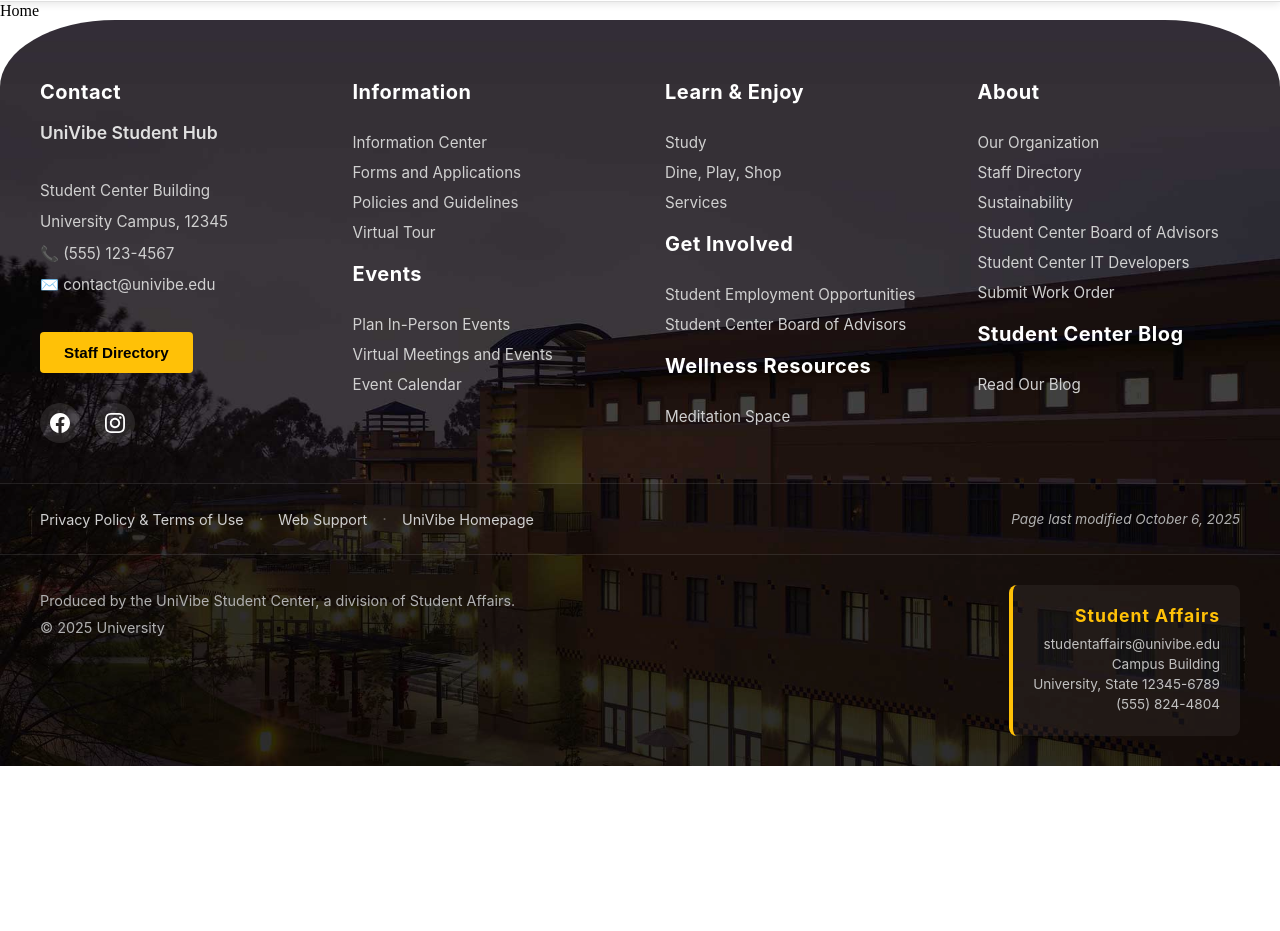
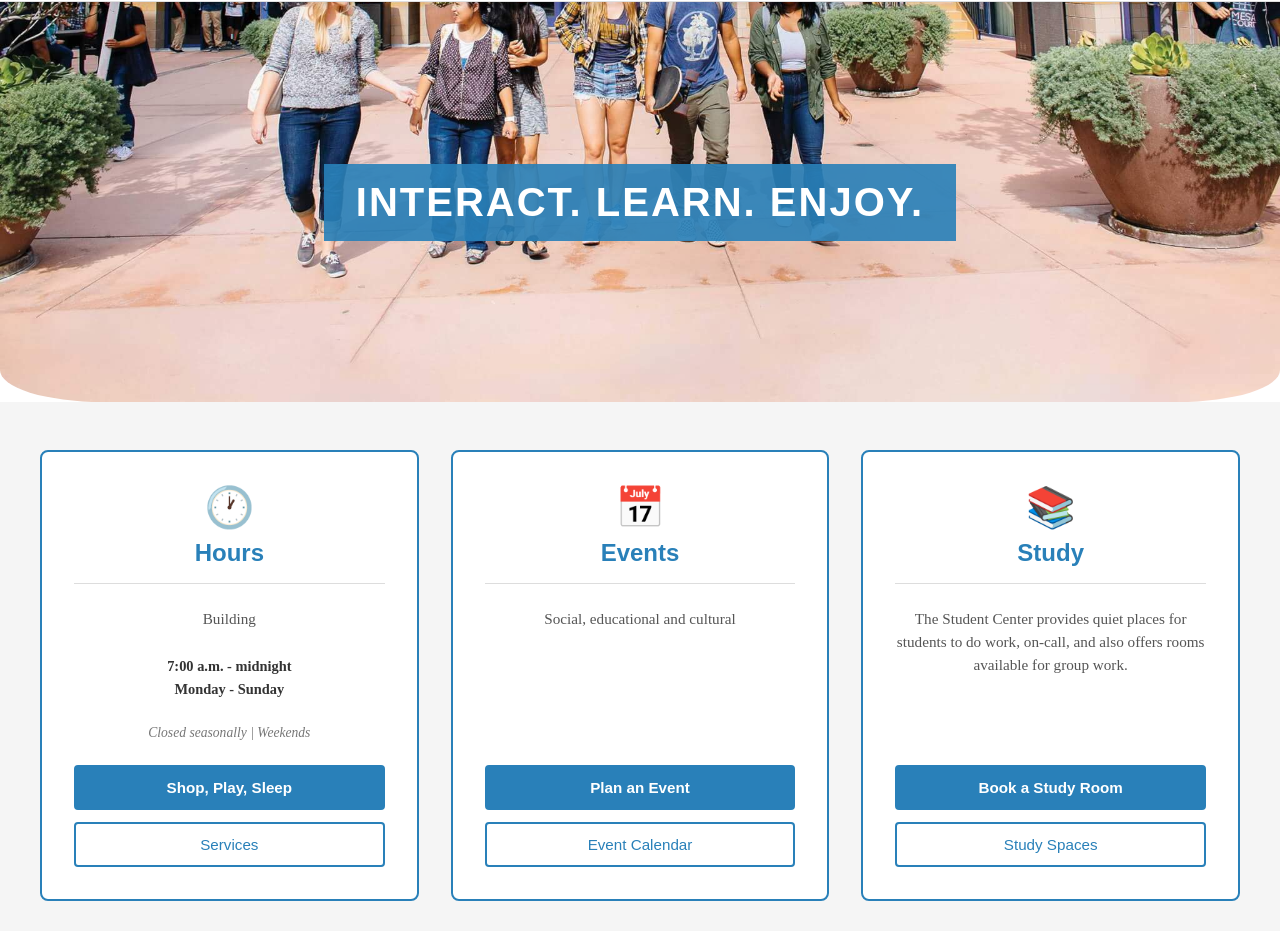
Before and after one commit to Yanal-Odeh/UniVibe, a React (Vite) app: page / in a window 1280 px wide. Shown: the part 79-1010 px from the top of the page. Before the commit the page ends 845 px from the top, so only its background shows below. Built offline with nearby package versions, Linux system fonts and the light colour scheme.

Commit message:
home page

```diff
--- a/src/Pages/Home/Home.jsx
+++ b/src/Pages/Home/Home.jsx
@@ -1,9 +1,115 @@
-import React from 'react'
+import React from 'react';
+import styles from './Home.module.scss';
 
-function Home() {
+const Home = () => {
+  const cards = [
+    {
+      icon: '🕐',
+      title: 'Hours',
+      subtitle: 'Building',
+      info: '7:00 a.m. - midnight\nMonday - Sunday',
+      note: 'Closed seasonally | Weekends',
+      buttons: [
+        { text: 'Shop, Play, Sleep', primary: true },
+        { text: 'Services', primary: false }
+      ]
+    },
+    {
+      icon: '📅',
+      title: 'Events',
+      subtitle: 'Social, educational and cultural',
+      buttons: [
+        { text: 'Plan an Event', primary: true },
+        { text: 'Event Calendar', primary: false }
+      ]
+    },
+    {
+      icon: '📚',
+      title: 'Study',
+      subtitle: 'The Student Center provides quiet places for students to do work, on-call, and also offers rooms available for group work.',
+      buttons: [
+        { text: 'Book a Study Room', primary: true },
+        { text: 'Study Spaces', primary: false }
+      ]
+    },
+    {
+      icon: '📍',
+      title: 'Directions',
+      subtitle: 'Find your way to the Student Center and elsewhere on campus',
+      buttons: [
+        { text: 'Information Center', primary: true },
+        { text: 'Parking', primary: false }
+      ]
+    },
+    {
+      icon: '💼',
+      title: 'Employment',
+      subtitle: 'Do you want to be part of our team? Find out about openings at the Student Center.',
+      buttons: [
+        { text: 'Student Employment Opportunities', primary: true }
+      ]
+    },
+    {
+      icon: '📋',
+      title: 'Work Orders',
+      subtitle: 'Departments can use this form to request a special or repair of repair in the Student Center.',
+      buttons: [
+        { text: 'Work Order Request Form', primary: true }
+      ]
+    }
+  ];
+
   return (
-    <div>Home</div>
-  )
-}
+    <div className={styles.homePage}>
+      {/* Hero Section */}
+      <div className={styles.hero}>
+        <div className={styles.heroOverlay} />
+        <h1 className={styles.heroTitle}>
+          INTERACT. LEARN. ENJOY.
+        </h1>
+      </div>
 
-export default Home
+      {/* Cards Section */}
+      <div className={styles.cardsSection}>
+        <div className={styles.cardsGrid}>
+          {cards.map((card, index) => (
+            <div key={index} className={styles.card}>
+              {/* Icon and Title */}
+              <div className={styles.cardHeader}>
+                <div className={styles.cardIcon}>{card.icon}</div>
+                <h2 className={styles.cardTitle}>{card.title}</h2>
+              </div>
+
+              {/* Content */}
+              <div className={styles.cardContent}>
+                {card.subtitle && (
+                  <p className={styles.cardSubtitle}>{card.subtitle}</p>
+                )}
+                {card.info && (
+                  <p className={styles.cardInfo}>{card.info}</p>
+                )}
+                {card.note && (
+                  <p className={styles.cardNote}>{card.note}</p>
+                )}
+              </div>
+
+              {/* Buttons */}
+              <div className={styles.cardButtons}>
+                {card.buttons.map((button, btnIndex) => (
+                  <button
+                    key={btnIndex}
+                    className={button.primary ? styles.btnPrimary : styles.btnSecondary}
+                  >
+                    {button.text}
+                  </button>
+                ))}
+              </div>
+            </div>
+          ))}
+        </div>
+      </div>
+    </div>
+  );
+};
+
+export default Home;
--- a/src/Pages/Home/Home.module.scss
+++ b/src/Pages/Home/Home.module.scss
@@ -0,0 +1,184 @@
+// Home Page Styles
+.homePage {
+  min-height: 100vh;
+  display: flex;
+  flex-direction: column;
+}
+
+// Hero Section
+.hero {
+  position: relative;
+  height: 50vh;
+  min-height: 400px;
+  background-image: url('../../Images/cover-image-home-student-center.jpg');
+  background-size: cover;
+  background-position:90% 60%;
+  background-attachment: fixed;
+  display: flex;
+  align-items: center;
+  justify-content: center;
+  border-bottom-right-radius: 8%; ;
+ border-bottom-left-radius: 8%; ;
+}
+
+.heroOverlay {
+  position: absolute;
+  top: 0;
+  left: 0;
+  right: 0;
+  bottom: 0;
+}
+
+.heroTitle {
+  position: relative;
+  color: white;
+  font-size: 2.5rem;
+  font-weight: bold;
+  text-align: center;
+  padding: 1rem 2rem;
+  background-color: rgba(41, 128, 185, 0.9);
+  text-transform: uppercase;
+  letter-spacing: 2px;
+  font-family: Arial, sans-serif;
+
+  @media (max-width: 768px) {
+    font-size: 2rem;
+    padding: 0.75rem 1.5rem;
+  }
+
+  @media (max-width: 480px) {
+    font-size: 1.5rem;
+    padding: 0.5rem 1rem;
+  }
+}
+
+// Cards Section
+.cardsSection {
+  flex: 1;
+  background-color: #f5f5f5;
+  padding: 3rem 2rem;
+}
+
+.cardsGrid {
+  max-width: 1200px;
+  margin: 0 auto;
+  display: grid;
+  grid-template-columns: repeat(auto-fit, minmax(320px, 1fr));
+  gap: 2rem;
+
+  @media (max-width: 768px) {
+    grid-template-columns: 1fr;
+    gap: 1.5rem;
+  }
+}
+
+// Card Styles
+.card {
+  background-color: white;
+  border: 2px solid #2980b9;
+  border-radius: 8px;
+  padding: 2rem;
+  display: flex;
+  flex-direction: column;
+  gap: 1rem;
+  transition: transform 0.3s ease, box-shadow 0.3s ease;
+
+  &:hover {
+    transform: translateY(-4px);
+    box-shadow: 0 4px 12px rgba(0, 0, 0, 0.15);
+  }
+}
+
+.cardHeader {
+  text-align: center;
+  border-bottom: 1px solid #ddd;
+  padding-bottom: 1rem;
+}
+
+.cardIcon {
+  font-size: 2.5rem;
+  margin-bottom: 0.5rem;
+}
+
+.cardTitle {
+  color: #2980b9;
+  font-size: 1.5rem;
+  margin: 0;
+  font-family: Arial, sans-serif;
+}
+
+.cardContent {
+  flex: 1;
+  display: flex;
+  flex-direction: column;
+  gap: 0.5rem;
+}
+
+.cardSubtitle {
+  color: #555;
+  font-size: 0.95rem;
+  line-height: 1.5;
+  text-align: center;
+  margin: 0.5rem 0;
+}
+
+.cardInfo {
+  color: #333;
+  font-size: 0.9rem;
+  line-height: 1.6;
+  text-align: center;
+  font-weight: bold;
+  margin: 0.5rem 0;
+  white-space: pre-line;
+}
+
+.cardNote {
+  color: #777;
+  font-size: 0.85rem;
+  text-align: center;
+  font-style: italic;
+  margin: 0.5rem 0;
+}
+
+.cardButtons {
+  display: flex;
+  flex-direction: column;
+  gap: 0.75rem;
+  margin-top: auto;
+}
+
+// Button Styles
+.btnPrimary,
+.btnSecondary {
+  padding: 0.75rem 1rem;
+  font-size: 0.95rem;
+  border: 2px solid #2980b9;
+  border-radius: 4px;
+  cursor: pointer;
+  transition: all 0.3s ease;
+  font-family: Arial, sans-serif;
+
+  &:hover {
+    transform: translateY(-2px);
+  }
+}
+
+.btnPrimary {
+  font-weight: bold;
+  background-color: #2980b9;
+  color: white;
+
+  &:hover {
+    background-color: #1f6391;
+  }
+}
+
+.btnSecondary {
+  font-weight: normal;
+  background-color: white;
+  color: #2980b9;
+
+  &:hover {
+    background-color: #f0f8ff;
+  }
+}
```
Also changed, not shown: src/Images/cover-image-home-student-center.jpg (added).
